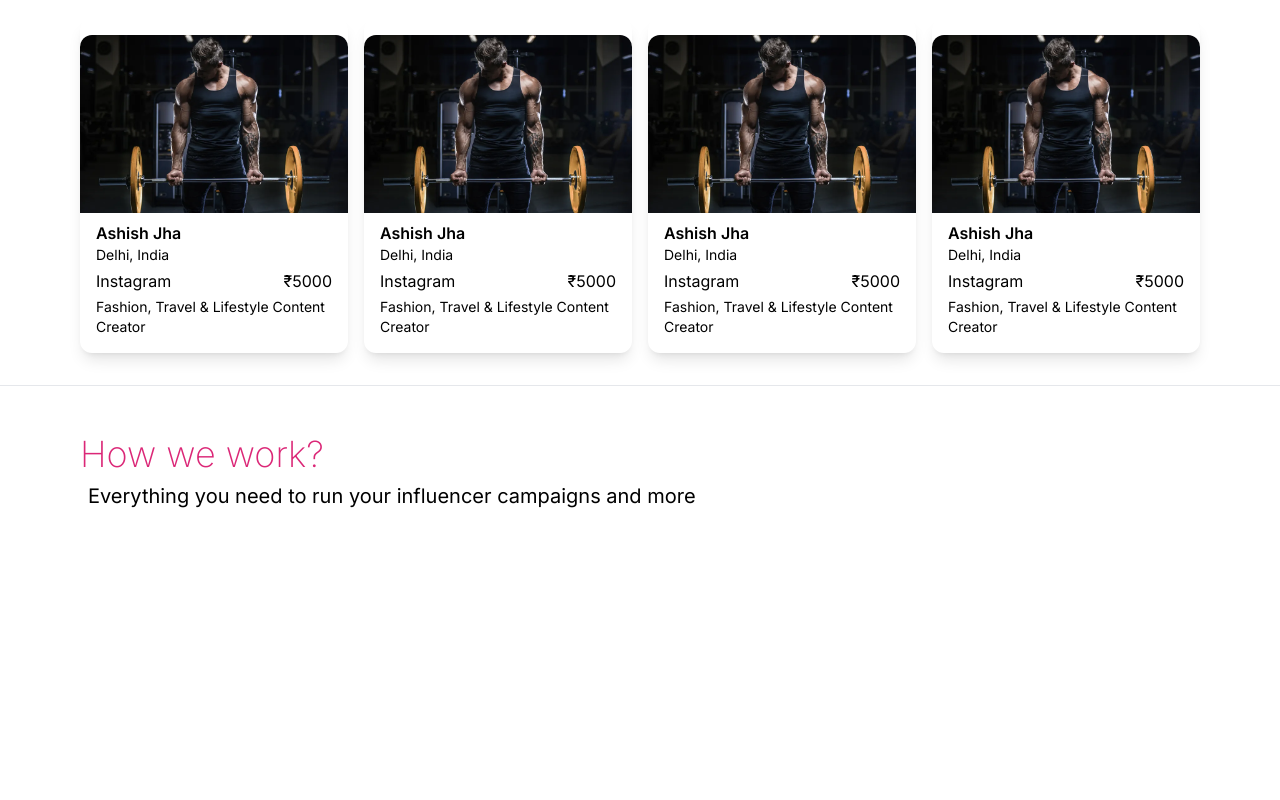
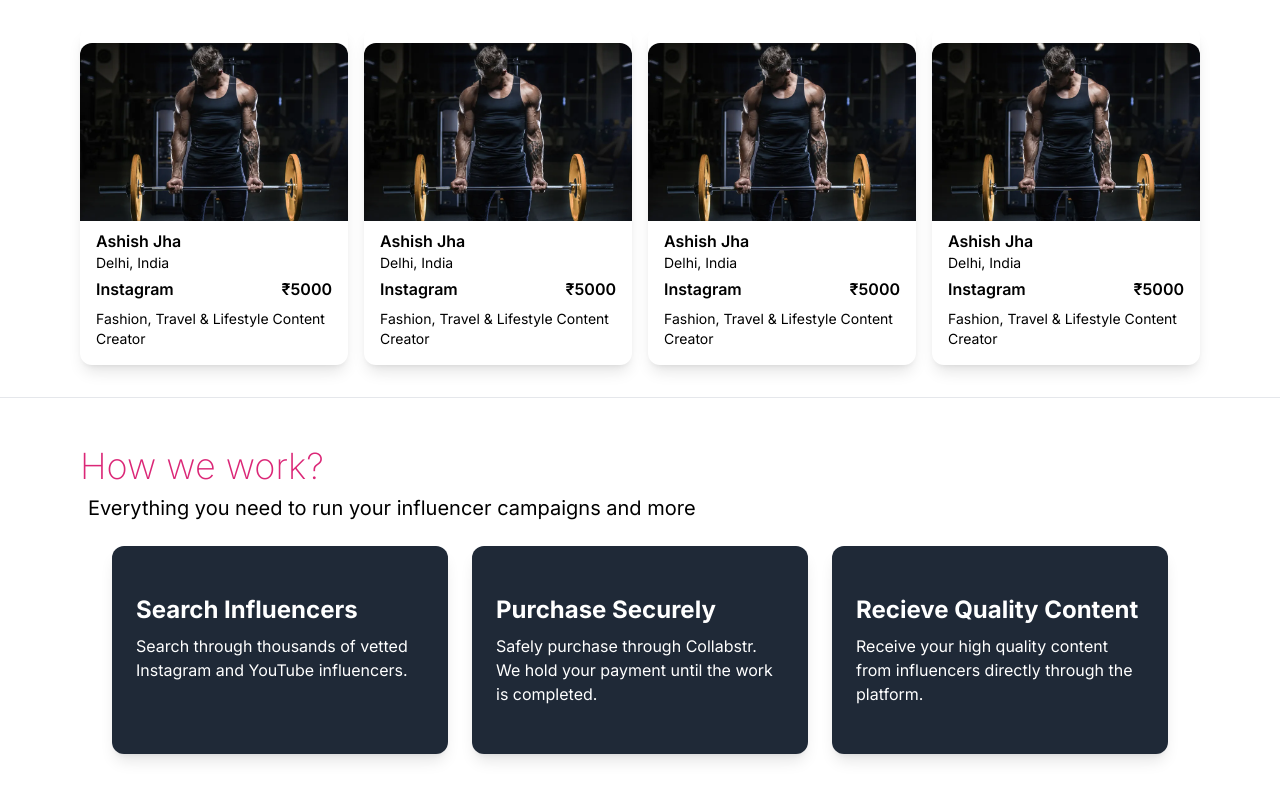
Before and after one commit to ashjha03/collabstr, a Next.js app: page / in a window 1280 px wide. Shown: the part 1484-2284 px from the top of the page. Before the commit the page ends 2050 px from the top, so only its background shows below. Built offline with nearby package versions, Linux system fonts and the light colour scheme.

Commit message:
Work section added

```diff
--- a/app/page.js
+++ b/app/page.js
@@ -32,6 +32,29 @@ export default function Home() {
         <p className="text-xl p-2">
           Everything you need to run your influencer campaigns and more
         </p>
+        <div className="boxes pt-4 grid grid-cols-3 gap-6 px-8">
+          <div className="box px-6 py-12 shadow-lg rounded-xl bg-gray-800 text-white">
+            <h1 className="text-2xl font-bold">Search Influencers</h1>
+            <p className="text-md pt-2">
+              Search through thousands of vetted Instagram and YouTube
+              influencers.
+            </p>
+          </div>
+          <div className="box px-6 py-12 shadow-lg rounded-xl bg-gray-800 text-white">
+            <h1 className="text-2xl font-bold">Purchase Securely</h1>
+            <p className="text-md pt-2">
+              Safely purchase through Collabstr. We hold your payment until the
+              work is completed.
+            </p>
+          </div>
+          <div className="box px-6 py-12 shadow-lg rounded-xl bg-gray-800 text-white">
+            <h1 className="text-2xl font-bold">Recieve Quality Content</h1>
+            <p className="text-md pt-2">
+              Receive your high quality content from influencers directly
+              through the platform.
+            </p>
+          </div>
+        </div>
       </div>
     </div>
   );
--- a/components/Featured.jsx
+++ b/components/Featured.jsx
@@ -20,7 +20,7 @@ const Featured = ({ title, description }) => {
           <div className="details px-4">
             <h1 className="text-md font-semibold">Ashish Jha</h1>
             <h3 className="text-sm">Delhi, India</h3>
-            <div className="text-md flex justify-between mt-1">
+            <div className="text-md flex justify-between py-1 font-semibold">
               <p>Instagram</p>
               <p>₹5000</p>
             </div>
@@ -40,7 +40,7 @@ const Featured = ({ title, description }) => {
           <div className="details px-4">
             <h1 className="text-md font-semibold">Ashish Jha</h1>
             <h3 className="text-sm">Delhi, India</h3>
-            <div className="text-md flex justify-between mt-1">
+            <div className="text-md flex justify-between py-1 font-semibold">
               <p>Instagram</p>
               <p>₹5000</p>
             </div>
@@ -60,7 +60,7 @@ const Featured = ({ title, description }) => {
           <div className="details px-4">
             <h1 className="text-md font-semibold">Ashish Jha</h1>
             <h3 className="text-sm">Delhi, India</h3>
-            <div className="text-md flex justify-between mt-1">
+            <div className="text-md flex justify-between py-1 font-semibold">
               <p>Instagram</p>
               <p>₹5000</p>
             </div>
@@ -80,7 +80,7 @@ const Featured = ({ title, description }) => {
           <div className="details px-4">
             <h1 className="text-md font-semibold">Ashish Jha</h1>
             <h3 className="text-sm">Delhi, India</h3>
-            <div className="text-md flex justify-between mt-1">
+            <div className="text-md flex justify-between py-1 font-semibold">
               <p>Instagram</p>
               <p>₹5000</p>
             </div>
```
